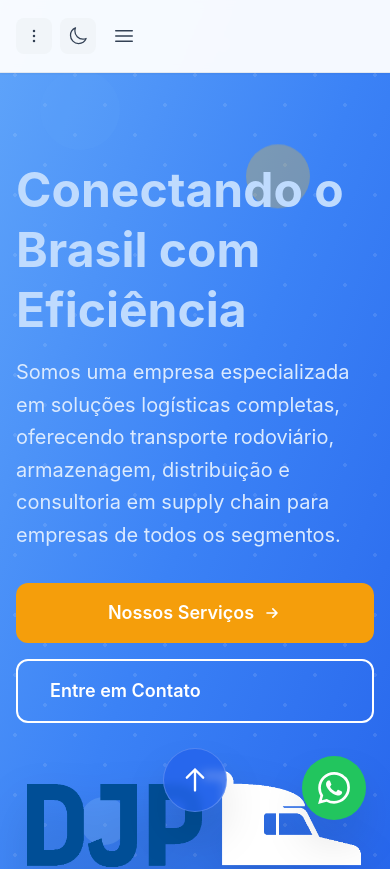
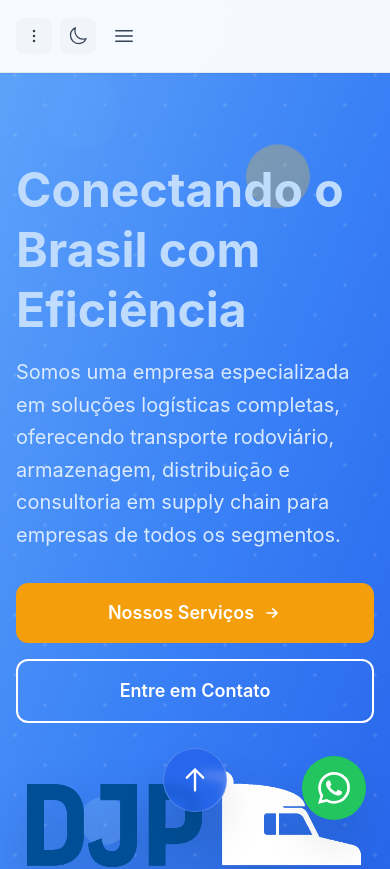
Before and after one commit to SapartDorn/DJP, an Angular app: page / in a window 390 px wide. Shown: the top 869 px of the page. Built offline with nearby package versions, Linux system fonts and the light colour scheme.

Commit message:
alteracao 10

```diff
--- a/src/app/pages/home/home.html
+++ b/src/app/pages/home/home.html
@@ -29,8 +29,8 @@
           </p>
         </div>
 
-        <div class="flex flex-col sm:flex-row gap-4">
-          <a href="#services" class="group bg-accent-500 hover:bg-accent-600 text-white px-8 py-4 rounded-xl font-semibold text-lg transition-all duration-300 transform hover:scale-105 hover:shadow-2xl inline-block">
+        <div class="flex flex-col sm:flex-row gap-4 items-center sm:items-start">
+          <a href="#services" class="group bg-accent-500 hover:bg-accent-600 text-white px-8 py-4 rounded-xl font-semibold text-lg transition-all duration-300 transform hover:scale-105 hover:shadow-2xl inline-block w-full sm:w-auto text-center">
             <span class="flex items-center justify-center gap-2">
               Nossos Serviços
               <svg class="w-5 h-5 group-hover:translate-x-1 transition-transform" fill="none" stroke="currentColor" viewBox="0 0 24 24">
@@ -38,7 +38,7 @@
               </svg>
             </span>
           </a>
-          <a href="#contact" class="group border-2 border-white text-white hover:bg-white hover:text-primary-700 px-8 py-4 rounded-xl font-semibold text-lg transition-all duration-300 transform hover:scale-105 inline-block">
+          <a href="#contact" class="group border-2 border-white text-white hover:bg-white hover:text-primary-700 px-8 py-4 rounded-xl font-semibold text-lg transition-all duration-300 transform hover:scale-105 inline-block w-full sm:w-auto text-center">
             Entre em Contato
           </a>
         </div>
```
